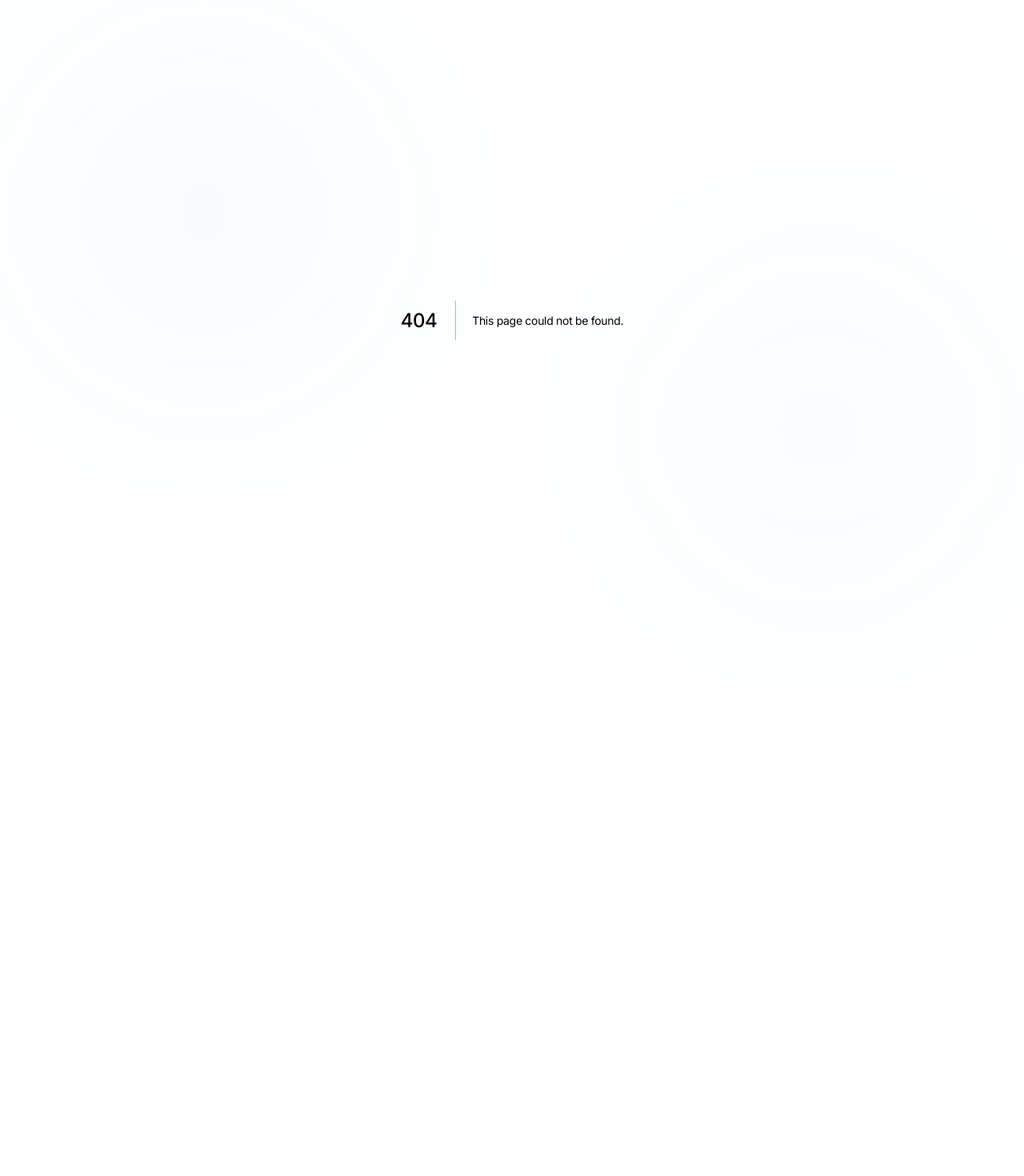
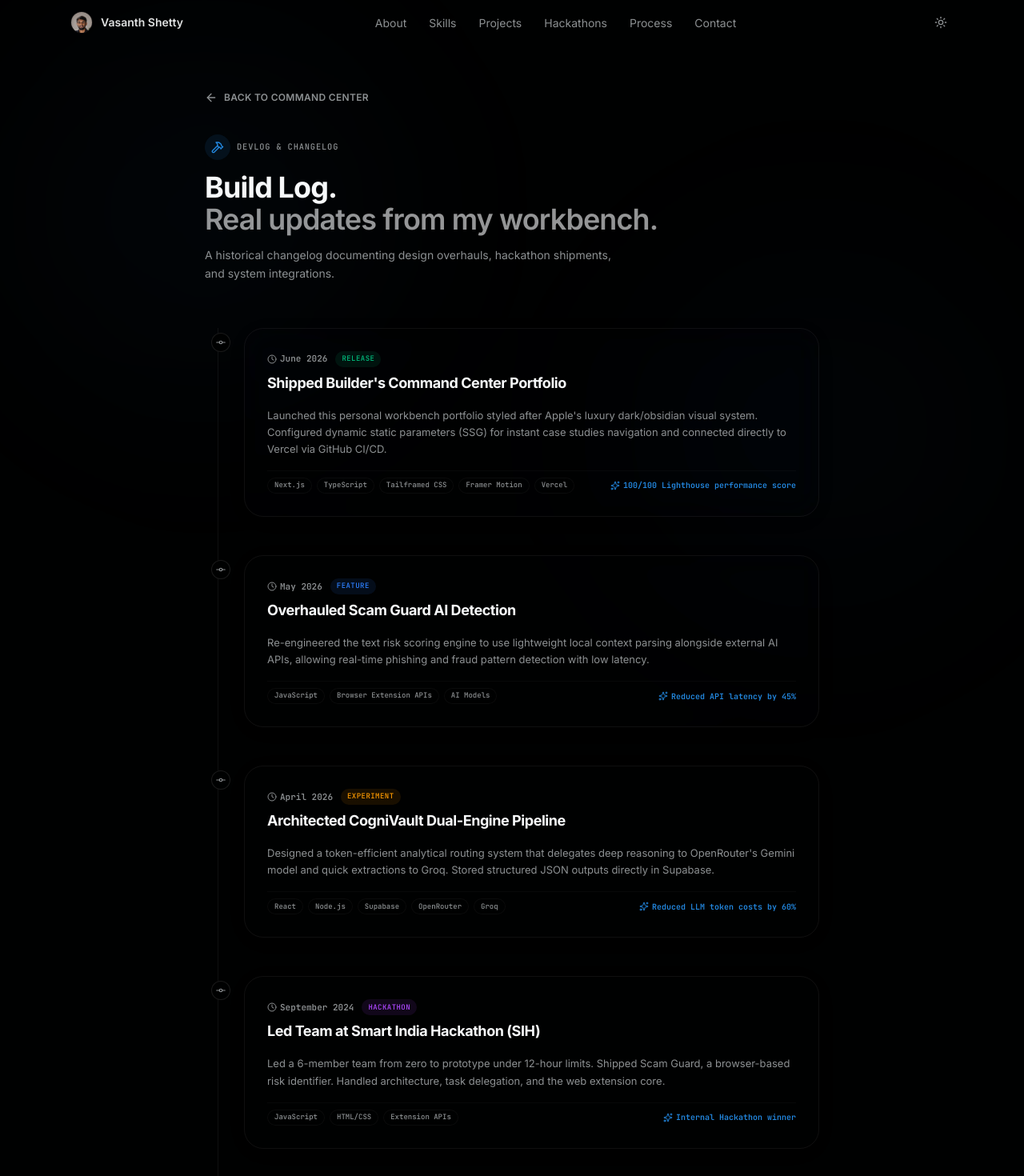
Before and after one commit to vasanthshettyy/Portfolio, a Next.js app: page /build-log in a window 1280 px wide. Before the commit this address had no page. Shown: the top 1470 px of the page at 80% size. Before the commit the page ends 800 px from the top, so only its background shows below. Built offline with nearby package versions, Linux system fonts and the light colour scheme.

Commit message:
feat: implement interactive builder build-log changelog page at /build-log

```diff
--- /dev/null
+++ b/app/build-log/page.tsx
@@ -0,0 +1,169 @@
+import * as React from "react"
+import Link from "next/link"
+import { ArrowLeft, Clock, Hammer, GitCommit, Sparkles } from "lucide-react"
+import { Badge } from "@/components/ui/badge"
+import { Separator } from "@/components/ui/separator"
+import { Navbar } from "@/components/navbar"
+import { Footer } from "@/components/footer"
+
+interface LogEntry {
+  date: string
+  title: string
+  category: "Release" | "Feature" | "Hackathon" | "Experiment"
+  description: string
+  tech?: string[]
+  metrics?: string
+}
+
+const buildLogs: LogEntry[] = [
+  {
+    date: "June 2026",
+    title: "Shipped Builder's Command Center Portfolio",
+    category: "Release",
+    description: "Launched this personal workbench portfolio styled after Apple's luxury dark/obsidian visual system. Configured dynamic static parameters (SSG) for instant case studies navigation and connected directly to Vercel via GitHub CI/CD.",
+    tech: ["Next.js", "TypeScript", "Tailframed CSS", "Framer Motion", "Vercel"],
+    metrics: "100/100 Lighthouse performance score",
+  },
+  {
+    date: "May 2026",
+    title: "Overhauled Scam Guard AI Detection",
+    category: "Feature",
+    description: "Re-engineered the text risk scoring engine to use lightweight local context parsing alongside external AI APIs, allowing real-time phishing and fraud pattern detection with low latency.",
+    tech: ["JavaScript", "Browser Extension APIs", "AI Models"],
+    metrics: "Reduced API latency by 45%",
+  },
+  {
+    date: "April 2026",
+    title: "Architected CogniVault Dual-Engine Pipeline",
+    category: "Experiment",
+    description: "Designed a token-efficient analytical routing system that delegates deep reasoning to OpenRouter's Gemini model and quick extractions to Groq. Stored structured JSON outputs directly in Supabase.",
+    tech: ["React", "Node.js", "Supabase", "OpenRouter", "Groq"],
+    metrics: "Reduced LLM token costs by 60%",
+  },
+  {
+    date: "September 2024",
+    title: "Led Team at Smart India Hackathon (SIH)",
+    category: "Hackathon",
+    description: "Led a 6-member team from zero to prototype under 12-hour limits. Shipped Scam Guard, a browser-based risk identifier. Handled architecture, task delegation, and the web extension core.",
+    tech: ["JavaScript", "HTML/CSS", "Extension APIs"],
+    metrics: "Internal Hackathon winner",
+  },
+  {
+    date: "May 2024",
+    title: "Built AgroShare State Machine Booking Engine",
+    category: "Feature",
+    description: "Designed and shipped a verified booking state machine (pending → confirmed → completed) using pure native PHP. Implemented AJAX long polling to keep active notification counters updated without page refreshes.",
+    tech: ["PHP Native", "MySQL", "JavaScript", "AJAX"],
+    metrics: "0% race conditions on equipment bookings",
+  },
+]
+
+export default function BuildLogPage() {
+  return (
+    <>
+      <Navbar />
+      <main className="min-h-dvh pt-28 pb-16 px-6 relative overflow-hidden">
+        <div className="mx-auto max-w-3xl">
+          {/* Back button */}
+          <div className="mb-8">
+            <Link
+              href="/"
+              className="inline-flex items-center gap-2 text-xs font-semibold tracking-wide text-muted-foreground hover:text-foreground transition-colors duration-200 group cursor-pointer"
+            >
+              <ArrowLeft className="w-4 h-4 group-hover:-translate-x-0.5 transition-transform duration-200" />
+              BACK TO COMMAND CENTER
+            </Link>
+          </div>
+
+          {/* Page Title */}
+          <div className="mb-14 space-y-3.5">
+            <div className="flex items-center gap-2">
+              <span className="flex items-center justify-center w-8 h-8 rounded-xl bg-primary/10 text-primary">
+                <Hammer className="w-4 h-4" />
+              </span>
+              <span className="label-mono tracking-wider font-semibold text-primary">DEVLOG & CHANGELOG</span>
+            </div>
+            <h1 className="text-3xl lg:text-4xl font-bold tracking-tight text-foreground">
+              Build Log.{" "}
+              <span className="opacity-60 block text-foreground font-semibold">Real updates from my workbench.</span>
+            </h1>
+            <p className="text-muted-foreground text-[14px] leading-relaxed max-w-lg">
+              A historical changelog documenting design overhauls, hackathon shipments, and system integrations.
+            </p>
+          </div>
+
+          {/* Timeline */}
+          <div className="relative border-l border-white/[0.06] ml-4 pl-8 space-y-12">
+            {buildLogs.map((log, idx) => (
+              <div key={idx} className="relative group">
+                {/* Timeline node */}
+                <span className="absolute -left-[41px] top-1.5 flex items-center justify-center w-6 h-6 rounded-full bg-background border border-white/[0.1] text-muted-foreground group-hover:border-primary group-hover:text-primary transition-all duration-300">
+                  <GitCommit className="w-3.5 h-3.5" />
+                </span>
+
+                {/* Log card */}
+                <div className="card-surface p-7 bg-surface/30 backdrop-blur-xl border border-white/[0.05] rounded-3xl space-y-4 shadow-sm hover:border-white/[0.08] transition-all duration-300">
+                  <div className="flex items-start justify-between gap-4 flex-wrap">
+                    <div className="space-y-1.5">
+                      <div className="flex items-center gap-2.5">
+                        <span className="text-[11px] font-mono text-muted-foreground font-semibold flex items-center gap-1">
+                          <Clock className="w-3 h-3" />
+                          {log.date}
+                        </span>
+                        <Badge
+                          variant="outline"
+                          className={`text-[9px] font-mono tracking-wider uppercase px-2 py-0.5 rounded-full border-none ${
+                            log.category === "Release"
+                              ? "bg-emerald-500/10 text-emerald-500"
+                              : log.category === "Feature"
+                              ? "bg-blue-500/10 text-blue-500"
+                              : log.category === "Hackathon"
+                              ? "bg-purple-500/10 text-purple-500"
+                              : "bg-amber-500/10 text-amber-500"
+                          }`}
+                        >
+                          {log.category}
+                        </Badge>
+                      </div>
+                      <h2 className="text-lg font-bold tracking-tight text-foreground group-hover:text-primary transition-colors duration-200">
+                        {log.title}
+                      </h2>
+                    </div>
+                  </div>
+
+                  <p className="text-[13px] text-muted-foreground leading-relaxed">
+                    {log.description}
+                  </p>
+
+                  {/* Metadata and tech tags */}
+                  <div className="flex flex-wrap gap-2 items-center justify-between pt-2 border-t border-white/[0.03]">
+                    {log.tech && (
+                      <div className="flex flex-wrap gap-1.5">
+                        {log.tech.map((t) => (
+                          <Badge
+                            key={t}
+                            variant="secondary"
+                            className="text-[9px] font-mono px-2 py-0.5 bg-surface-raised/20 text-muted-foreground border border-white/[0.04] rounded-full"
+                          >
+                            {t}
+                          </Badge>
+                        ))}
+                      </div>
+                    )}
+                    {log.metrics && (
+                      <span className="text-[10px] font-mono font-semibold text-primary flex items-center gap-1">
+                        <Sparkles className="w-3 h-3" />
+                        {log.metrics}
+                      </span>
+                    )}
+                  </div>
+                </div>
+              </div>
+            ))}
+          </div>
+        </div>
+      </main>
+      <Footer />
+    </>
+  )
+}
```
